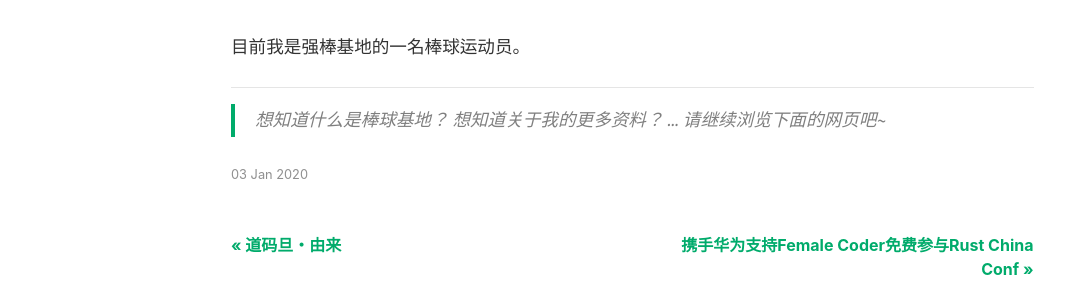
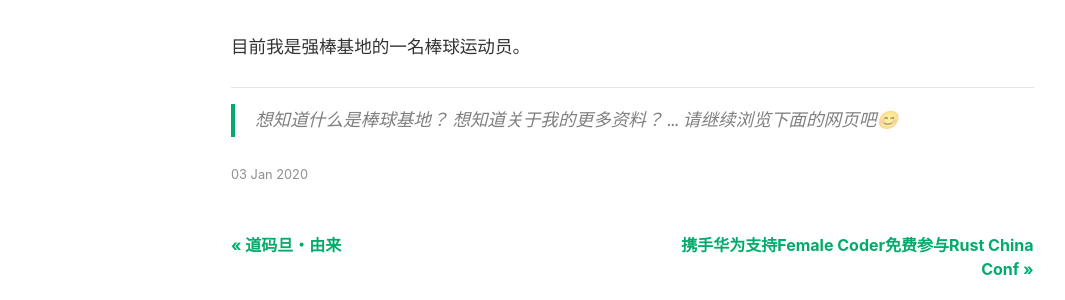
Before and after one commit to xsq1739/myweb2, a Jekyll site: the page built from _posts/2020-01-03-ai-shang-bian-cheng.md, in a window 1280 px wide and 900 px high, scrolled down 1707 px. Shown: the part 522-822 px from the top of the window, without its empty margins (54-1119 px from the left). Built offline with Jekyll 4.4.1, drawn with Linux system fonts in a browser that asks for light colours; nearby versions of some CDN libraries.

```diff
--- a/_posts/2020-01-03-ai-shang-bian-cheng.md
+++ b/_posts/2020-01-03-ai-shang-bian-cheng.md
@@ -22,4 +22,4 @@ featured: true
 > 想知道什么是棒球基地？
 > 想知道关于我的更多资料？
 > ...
-> 请继续浏览下面的网页吧~
+> 请继续浏览下面的网页吧😊
```
